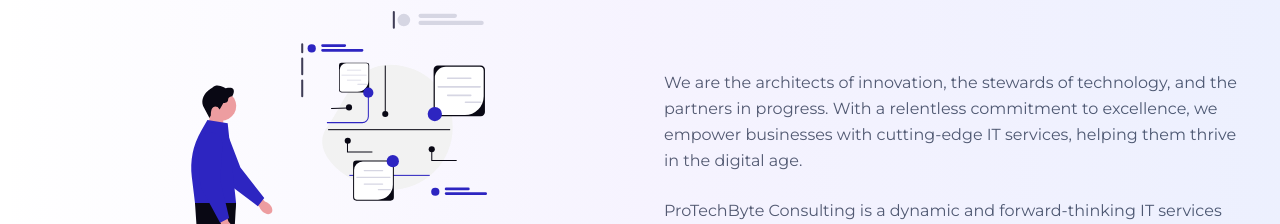
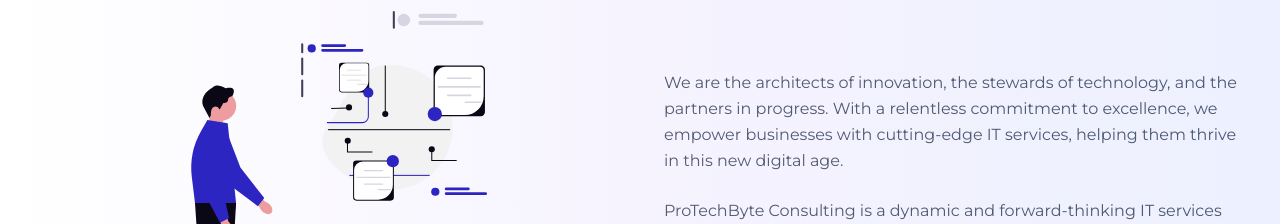
Before and after one commit to gitbitpy/Protechbyte-web, a Next.js app: page /about-us in a window 1280 px wide. Shown: the part 811-1035 px from the top of the page. Built offline with nearby package versions, Linux system fonts and the light colour scheme.

Commit message:
making a change in home hero section

```diff
--- a/src/app/about-us/page.tsx
+++ b/src/app/about-us/page.tsx
@@ -132,7 +132,7 @@ const AboutPage = () => {
                 We are the architects of innovation, the stewards of technology,
                 and the partners in progress. With a relentless commitment to
                 excellence, we empower businesses with cutting-edge IT services,
-                helping them thrive in the digital age.
+                helping them thrive in this new digital age.
               </p>
               <p className="text-base leading-relaxed text-gray-600 dark:text-gray-300">
                 ProTechByte Consulting is a dynamic and forward-thinking IT
```
